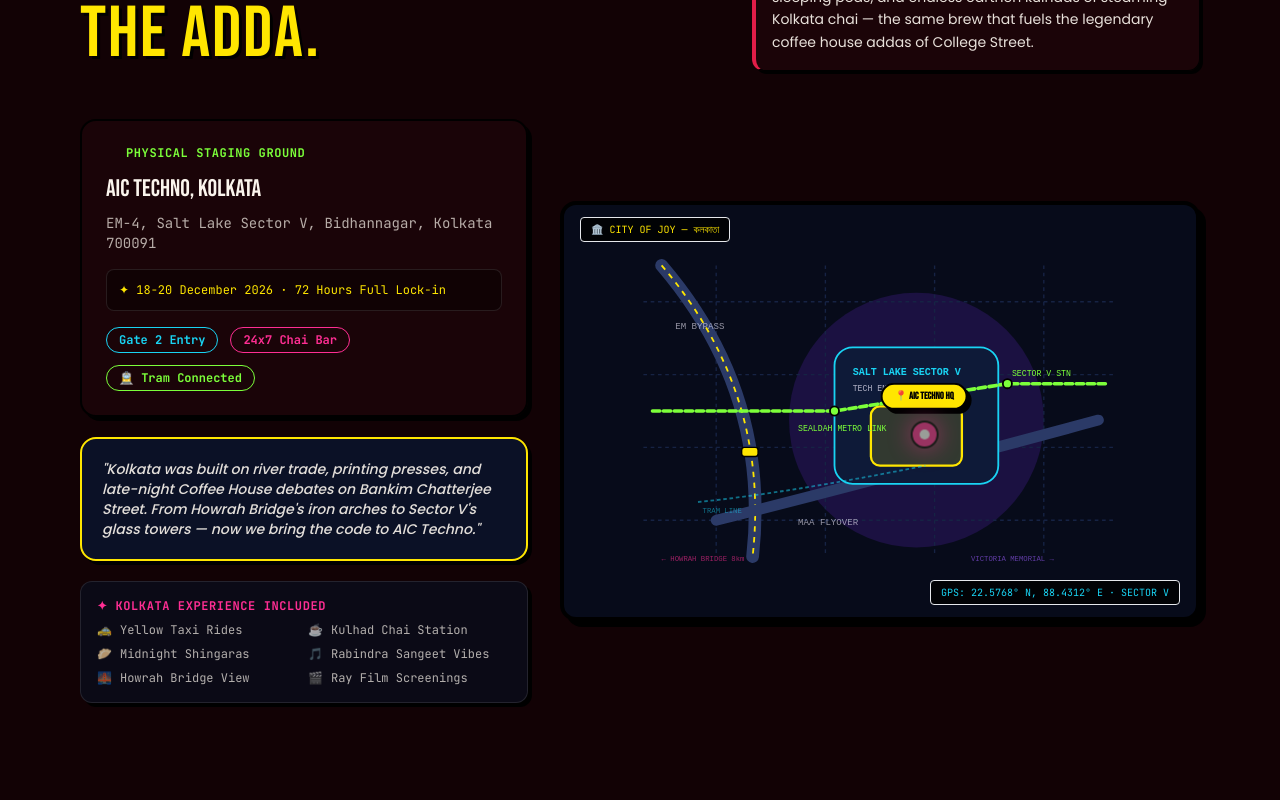
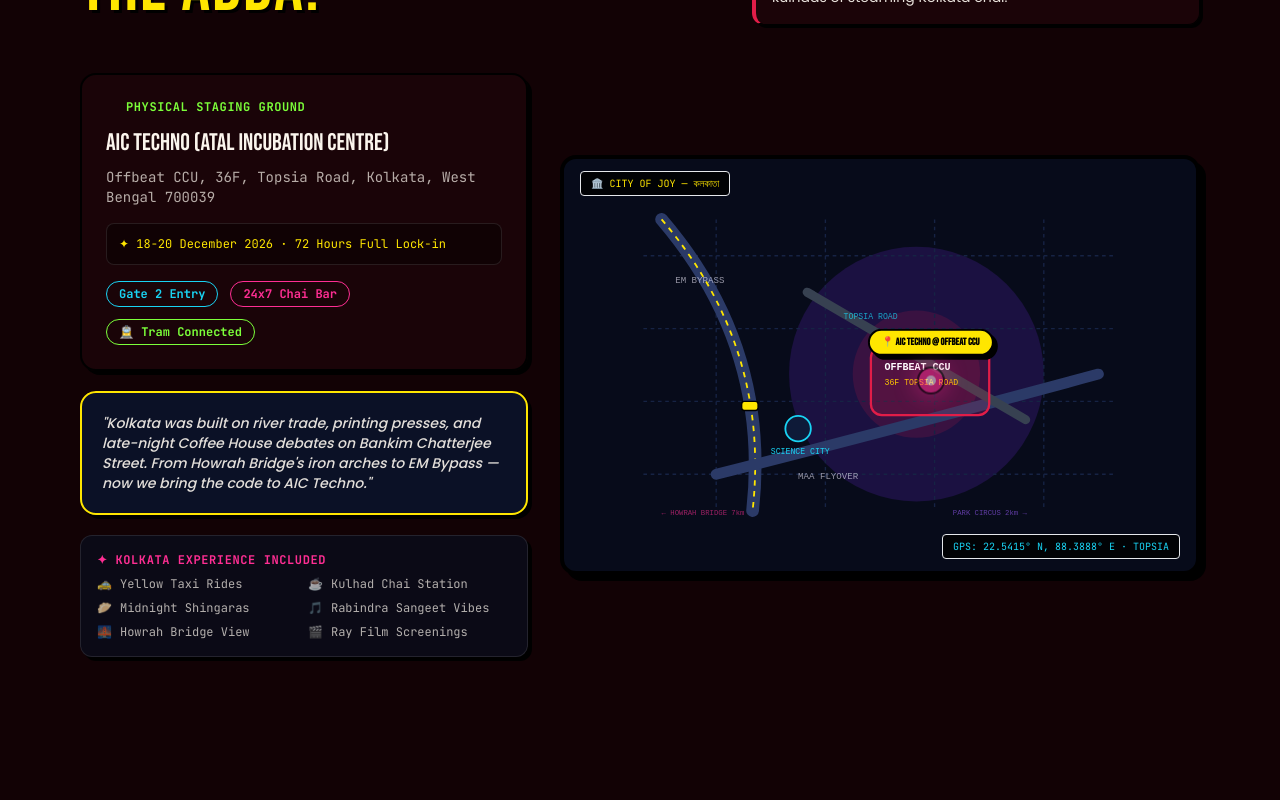
Before and after one commit to Xeffen07G/Founders-House, a React (Vite) app: page / in a window 1280 px wide. Shown: the part 1640-2440 px from the top of the page. Built offline with nearby package versions, Linux system fonts and the light colour scheme; a web font is replaced by a local one.

Commit message:
fix: update AIC Techno address to official location at Offbeat CCU, 36F Topsia Road

```diff
--- a/src/components/Footer.jsx
+++ b/src/components/Footer.jsx
@@ -126,8 +126,8 @@
           </h5>
           <ul className="flex flex-col gap-2 text-xs font-mono text-creamText/80">
             <li>✦ Organized by Hult Prize at TIU</li>
-            <li>✦ Venue Host: AIC Techno</li>
-            <li>✦ EM-4, Sector V, Salt Lake, Kolkata</li>
+            <li>✦ Venue: AIC Techno (Offbeat CCU)</li>
+            <li>✦ 36F, Topsia Road, Kolkata 700039</li>
             <li>✦ 18–20 December 2026</li>
           </ul>
 
--- a/src/components/Venue.jsx
+++ b/src/components/Venue.jsx
@@ -76,15 +76,15 @@
           </div>
         </div>
 
-        {/* Lightweight SVG Cyber Map Vector of Salt Lake Sector V */}
+        {/* Lightweight SVG Cyber Map Vector of Topsia Road & EM Bypass Corridor */}
         <div className="lg:col-span-7 relative">
           <div className="rounded-2xl border-4 border-black overflow-hidden shadow-sticker-lg bg-[#070B1A] relative h-[360px] sm:h-[420px] flex items-center justify-center p-6">
 
-            {/* Sector V Map Grid */}
+            {/* Topsia / EM Bypass Map Grid */}
             <svg viewBox="0 0 600 400" className="w-full h-full" fill="none" xmlns="http://www.w3.org/2000/svg">
-              {/* Radial Glow on Sector V */}
+              {/* Radial Glow on Topsia & Offbeat CCU Area */}
               <circle cx="340" cy="210" r="140" fill="#3B1A7A" fillOpacity="0.4" />
-              <circle cx="340" cy="210" r="70" fill="#19D3F3" fillOpacity="0.1" />
+              <circle cx="340" cy="210" r="70" fill="#E11D48" fillOpacity="0.15" />
 
               {/* Grid Lines */}
               <line x1="40" y1="80" x2="560" y2="80" stroke="#162344" strokeWidth="1.5" strokeDasharray="4 4"/>
@@ -107,39 +107,33 @@
               <path d="M120 320 Q280 280 540 210" stroke="#2B3A67" strokeWidth="12" strokeLinecap="round" />
               <text x="210" y="325" fill="#F4F0FF" opacity="0.6" fontSize="10" fontFamily="monospace">MAA FLYOVER</text>
 
-              {/* Salt Lake Sector V Ring */}
-              <rect x="250" y="130" width="180" height="150" rx="20" fill="#0E1A38" stroke="#19D3F3" strokeWidth="2" />
-              <text x="270" y="160" fill="#19D3F3" fontSize="11" fontWeight="bold" fontFamily="monospace">SALT LAKE SECTOR V</text>
-              <text x="270" y="178" fill="#F4F0FF" opacity="0.7" fontSize="9" fontFamily="monospace">TECH EMBASSY ZONE</text>
+              {/* Topsia Road Axis */}
+              <path d="M220 120 L460 260" stroke="#374151" strokeWidth="10" strokeLinecap="round"/>
+              <text x="260" y="150" fill="#19D3F3" opacity="0.75" fontSize="9" fontFamily="monospace">TOPSIA ROAD</text>
 
-              {/* AIC Techno Campus Compound */}
-              <rect x="290" y="195" width="100" height="65" rx="10" fill="#FFE600" fillOpacity="0.15" stroke="#FFE600" strokeWidth="2.5" />
+              {/* Offbeat CCU Compound */}
+              <rect x="290" y="180" width="130" height="75" rx="12" fill="#E11D48" fillOpacity="0.15" stroke="#E11D48" strokeWidth="2.5" />
+              <text x="305" y="205" fill="#FFFFFF" fontSize="11" fontWeight="bold" fontFamily="monospace">OFFBEAT CCU</text>
+              <text x="305" y="222" fill="#FFC800" fontSize="9" fontFamily="monospace">36F TOPSIA ROAD</text>
 
-              {/* Metro Line & Stations */}
-              <path d="M50 200 L250 200 L440 170 L550 170" stroke="#7CFF3A" strokeWidth="4" strokeLinecap="round" strokeDasharray="8 4"/>
-              <circle cx="250" cy="200" r="5" fill="#7CFF3A" stroke="#000000" strokeWidth="2"/>
-              <text x="210" y="222" fill="#7CFF3A" fontSize="9" fontFamily="monospace">SEALDAH METRO LINK</text>
-              <circle cx="440" cy="170" r="5" fill="#7CFF3A" stroke="#000000" strokeWidth="2"/>
-              <text x="445" y="162" fill="#7CFF3A" fontSize="9" fontFamily="monospace">SECTOR V STN</text>
-
-              {/* Tram route */}
-              <path d="M100 300 Q200 290 350 260" stroke="#19D3F3" strokeWidth="2" strokeDasharray="4 3" opacity="0.5"/>
-              <text x="105" y="312" fill="#19D3F3" fontSize="8" fontFamily="monospace" opacity="0.5">TRAM LINE</text>
+              {/* Science City landmark nearby */}
+              <circle cx="210" cy="270" r="14" fill="#0E1A38" stroke="#19D3F3" strokeWidth="2"/>
+              <text x="180" y="298" fill="#19D3F3" fontSize="9" fontFamily="monospace">SCIENCE CITY</text>
 
               {/* Iconic Taxi on EM Bypass */}
               <rect x="148" y="240" width="18" height="10" rx="3" fill="#FFE600" stroke="#000000" strokeWidth="1.5" />
 
               {/* Howrah Bridge indicator */}
-              <text x="60" y="365" fill="#FF2E93" fontSize="8" fontFamily="monospace" opacity="0.6">← HOWRAH BRIDGE 8km</text>
+              <text x="60" y="365" fill="#FF2E93" fontSize="8" fontFamily="monospace" opacity="0.6">← HOWRAH BRIDGE 7km</text>
 
-              {/* Victoria Memorial indicator */}
-              <text x="400" y="365" fill="#9B5CFF" fontSize="8" fontFamily="monospace" opacity="0.6">VICTORIA MEMORIAL →</text>
+              {/* Park Circus indicator */}
+              <text x="380" y="365" fill="#9B5CFF" fontSize="8" fontFamily="monospace" opacity="0.6">PARK CIRCUS 2km →</text>
             </svg>
 
             {/* Glowing Custom Mascot Pin Over Map */}
-            <div className="absolute top-[52%] left-[57%] -translate-x-1/2 -translate-y-1/2 pointer-events-none flex flex-col items-center">
+            <div className="absolute top-[50%] left-[58%] -translate-x-1/2 -translate-y-1/2 pointer-events-none flex flex-col items-center">
               <div className="px-3 py-1 bg-neonYellow border-2 border-black rounded-full font-display text-[10px] text-black shadow-sticker mb-1 font-bold animate-bounce">
-                📍 AIC TECHNO HQ
+                📍 AIC TECHNO @ OFFBEAT CCU
               </div>
               <div className="w-7 h-7 rounded-full bg-neonPink border-2 border-black shadow-[0_0_25px_#FF2E93] flex items-center justify-center animate-pulse">
                 <span className="w-2.5 h-2.5 rounded-full bg-white"></span>
@@ -148,7 +142,7 @@
 
             {/* Live GPS Coordinates Overlay */}
             <div className="absolute bottom-3 right-4 px-2.5 py-1 rounded bg-black/80 border border-neonCyan/40 font-mono text-[10px] text-neonCyan">
-              GPS: 22.5768° N, 88.4312° E · SECTOR V
+              GPS: 22.5415° N, 88.3888° E · TOPSIA
             </div>
 
             {/* Kolkata badge */}
--- a/src/content.js
+++ b/src/content.js
@@ -10,9 +10,9 @@
     tagline: "Build. Validate. Launch.",
     subline: "From Idea to Investment in Three Days",
     dates: "18-20 December 2026",
-    venueName: "AIC Techno, Kolkata",
-    venueAddress: "EM-4, Salt Lake Sector V, Bidhannagar, Kolkata 700091",
-    venueNote: "[TODO: Confirm exact AIC Techno hall / gate number]",
+    venueName: "AIC Techno (Atal Incubation Centre)",
+    venueAddress: "Offbeat CCU, 36F, Topsia Road, Kolkata, West Bengal 700039",
+    venueNote: "Located at Offbeat CCU, near EM Bypass & Science City",
     organizers: "Organized by Hult Prize at Techno India University in collaboration with AIC Techno",
     admission: "Free to apply · Open to students across India · Teams of 3-5",
     topTeams: "Top 10 teams selected for the 3-day residential sprint",
@@ -54,8 +54,8 @@
     pill: "THE ADDA",
     headingLine1: "WELCOME TO",
     headingLine2: "THE ADDA.",
-    desc: "Set inside AIC Techno (Atal Incubation Centre), right in the heart of Sector V — Kolkata's roaring silicon corridor and the IT-ITeS powerhouse of Eastern India. Minutes from the Sector V tech campus strip, surrounded by the same streets where yellow Ambassador taxis weave past hand-pulled rickshaws and heritage trams rattle along their century-old tracks. 24x7 high-speed fiber, hardware bays, sleeping pods, and endless earthen kulhads of steaming Kolkata chai — the same brew that fuels the legendary coffee house addas of College Street.",
-    quote: '"Kolkata was built on river trade, printing presses, and late-night Coffee House debates on Bankim Chatterjee Street. From Howrah Bridge\'s iron arches to Sector V\'s glass towers — now we bring the code to AIC Techno."'
+    desc: "Set inside AIC Techno (Atal Incubation Centre) at Offbeat CCU, 36F Topsia Road — Kolkata's vibrant experiential creative and startup hub right along the EM Bypass corridor. Surrounded by the pulse of Kolkata where yellow Ambassador taxis cruise down the bypass, minutes from Science City and Park Circus. 24x7 high-speed fiber, hardware labs, maker spaces, and endless earthen kulhads of steaming Kolkata chai.",
+    quote: '"Kolkata was built on river trade, printing presses, and late-night Coffee House debates on Bankim Chatterjee Street. From Howrah Bridge\'s iron arches to EM Bypass — now we bring the code to AIC Techno."'
   },
 
   about: {
@@ -352,7 +352,7 @@
       },
       {
         q: "Is this event in-person or virtual?",
-        a: "Founders' House is 100% in-person and fully residential for 72 continuous hours at AIC Techno (Atal Incubation Centre) campus in Salt Lake Sector V, Kolkata."
+        a: "Founders' House is 100% in-person and fully residential for 72 continuous hours at AIC Techno (Atal Incubation Centre), Offbeat CCU, 36F Topsia Road (near EM Bypass), Kolkata."
       },
       {
         q: "What should we bring to the hackathon?",
```
